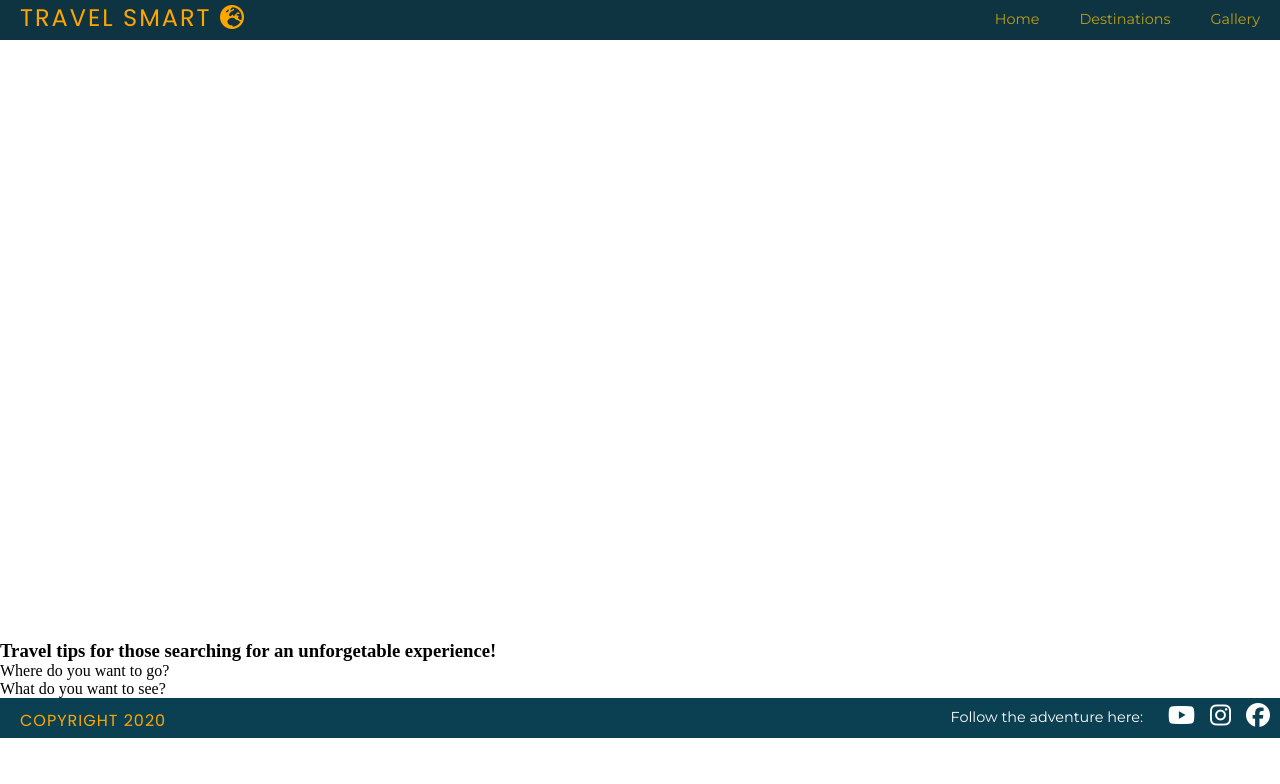
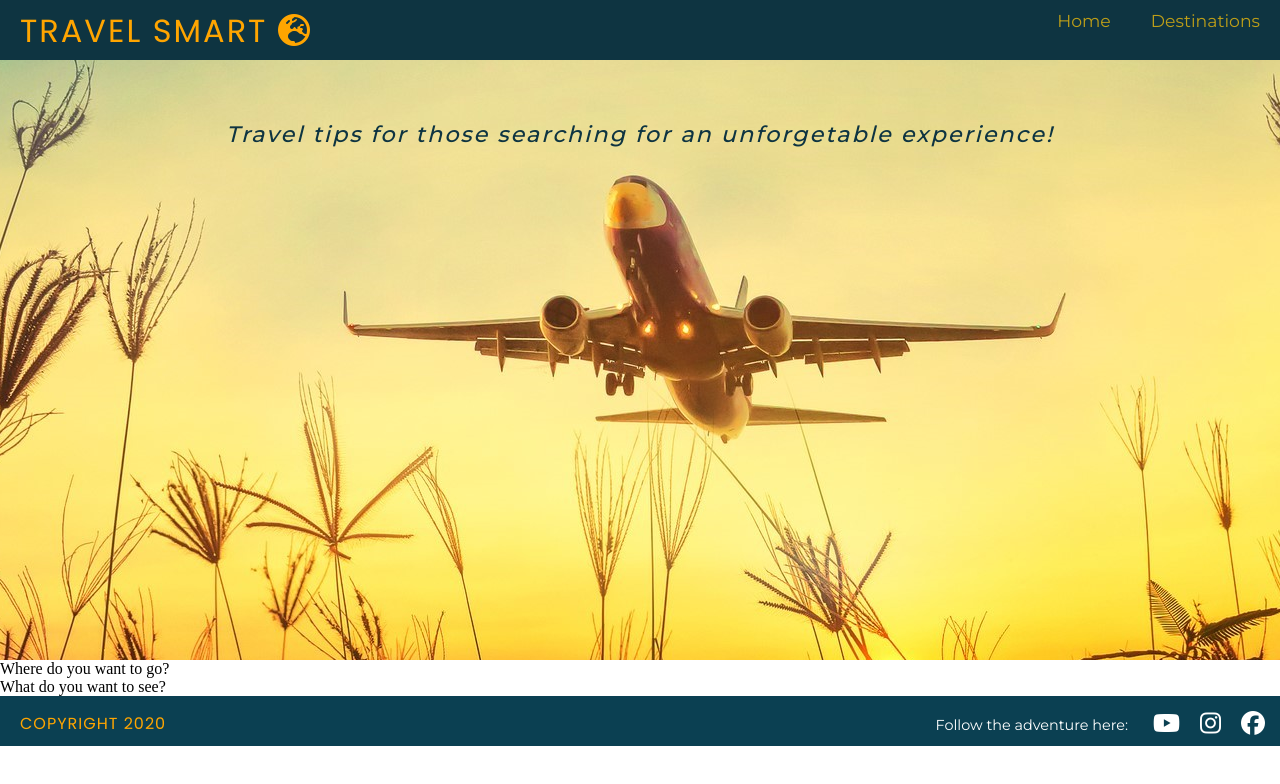
Before and after one commit to Code-Institute-Submissions/Simple-Guide, a plain HTML site: page index.html in a window 1280 px wide. Drawn offline with Linux system fonts and the light colour scheme.

Commit message:
hero image, quote

```diff
--- a/assets/css/style.css
+++ b/assets/css/style.css
@@ -34,6 +34,7 @@
     color: rgb(189, 158, 24);
     padding: 20px;
     text-align: center;
+    font-size: 120%;
 
 
 }
@@ -44,11 +45,31 @@ h2{
     letter-spacing: 2px;
     font-weight: 400;
     color: orange;
+    font-size: 200%;
+    padding-top: 7px;
 
 }
 
 /*---------------------Hero Image*/
 
+#hero-image{
+    width: 100%;
+    background: url("../images/hero-plane.jpg") no-repeat center center;
+    height: 600px;
+}
+#cover-quote {
+    font-size: 130%;
+    font-family: 'Montserrat', sans-serif;
+    letter-spacing: 2px;
+    font-weight: 500;
+    width: 100%;
+    text-align: center;
+    font-size: 140%;
+    color: rgb(14, 52, 65);
+    padding-top: 60px;
+
+
+}
 
 /*---------------------Footer*/
 
@@ -63,19 +84,21 @@ h2{
     text-transform: uppercase;
     letter-spacing: 1px;
     font-family: 'Poppins', sans-serif;
-    padding-top: 10px;
+    padding-top: 15px;
     padding-left: 20px;
 }
 
 #social li{
     float: right;
     list-style: none;
-    margin-right: 5px;
+    margin-right: 10px;
+    padding-top: 10px;
+
 }
 
 #social p{
     float: right;
-    padding-top: 10px;
+    padding-top: 20px;
     color: white;
     padding-right: 20px;
     font-family: 'Montserrat', sans-serif;
--- a/index.html
+++ b/index.html
@@ -9,15 +9,12 @@
     <title>Travel Guide</title>
 </head>
 <body>
-   <header class="header-bg-color" style="height:40px">
+   <header class="header-bg-color" style="height:60px">
             <a href="index.html">
                 <h2 id="logo">Travel Smart <i class="fas fa-globe-europe"></i></h2>
             </a>
             <nav>
             <ul id="menu">
-                <li>
-                <a href="gallery.html">Gallery</a>
-                </li>
                 <li>
                 <a href="#">Destinations</a>
                 </li>
@@ -29,14 +26,13 @@
             </nav>
     </header>
     <section>
-        <div id="hero-image" style="height:600px"></div>
-        <div id="cover-quote">
-            <h3>Travel tips for those searching for an unforgetable experience!</h3>
+        <div id="hero-image" style="height:600px">
+            <h3 id="cover-quote" class="conent-to-hide"><i>Travel tips for those searching for an unforgetable experience!</i></h3>
         </div>
     </section>
     <section>Where do you want to go?</section>
     <section>What do you want to see?</section>
-    <footer class="footer-bg-color" style="height:40px">
+    <footer class="footer-bg-color" style="height:50px">
         <div class="copyright">Copyright 2020</div>
         <div id="social">
 
```
Also changed, not shown: assets/images/hero-plane.jpg (added), assets/images/plane.jpg (deleted).
